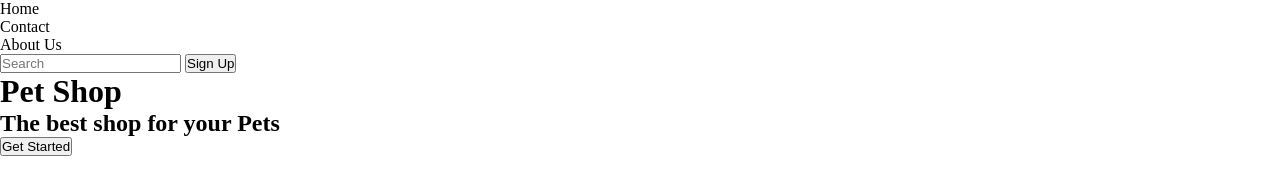
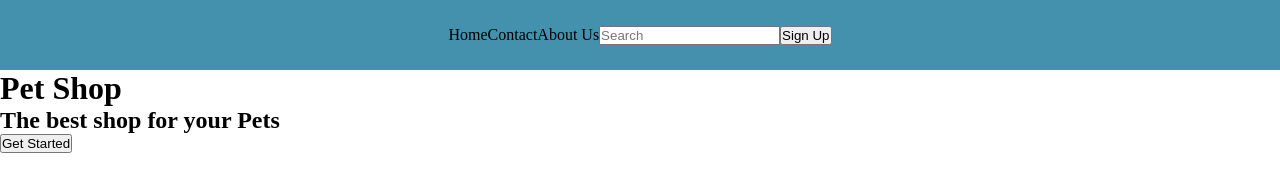
Before and after one commit to godswilludoh/collaborative-project, a plain HTML site: page index.html in a window 1280 px wide. Drawn offline with Linux system fonts and the light colour scheme; a web font is replaced by a local one.

Commit message:
worked on style fixes

```diff
--- a/style.css
+++ b/style.css
@@ -8,3 +8,17 @@
 body{
     font-family: 'Kameron', serif;
 }
+
+.container nav{
+    background: #4491AD;
+    display: flex;
+    justify-content:center;
+    align-items:center;
+    width: 100%;
+    height: 70px;
+}
+
+nav ul{
+    list-style: none;
+    display: flex;
+}
```
